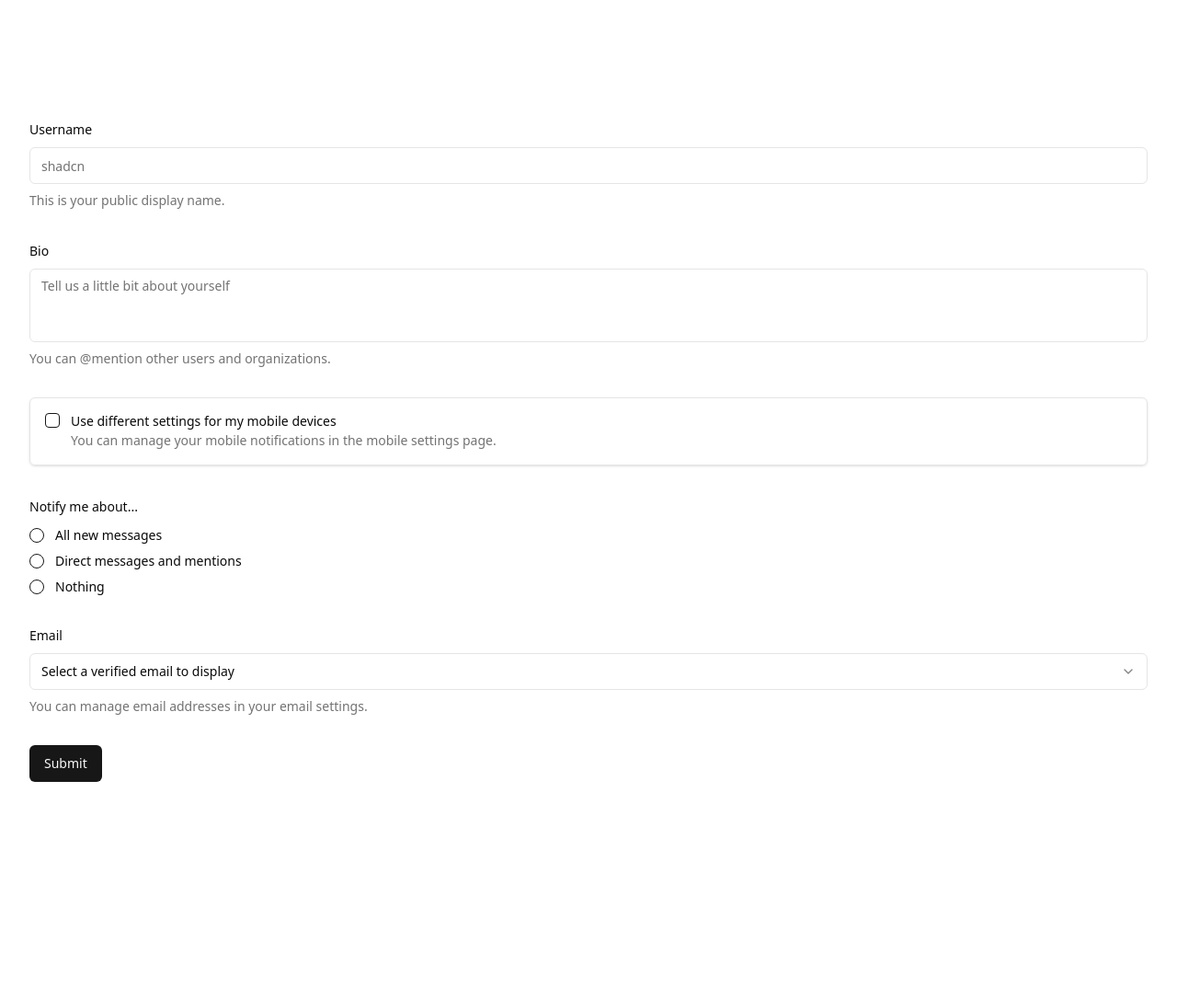
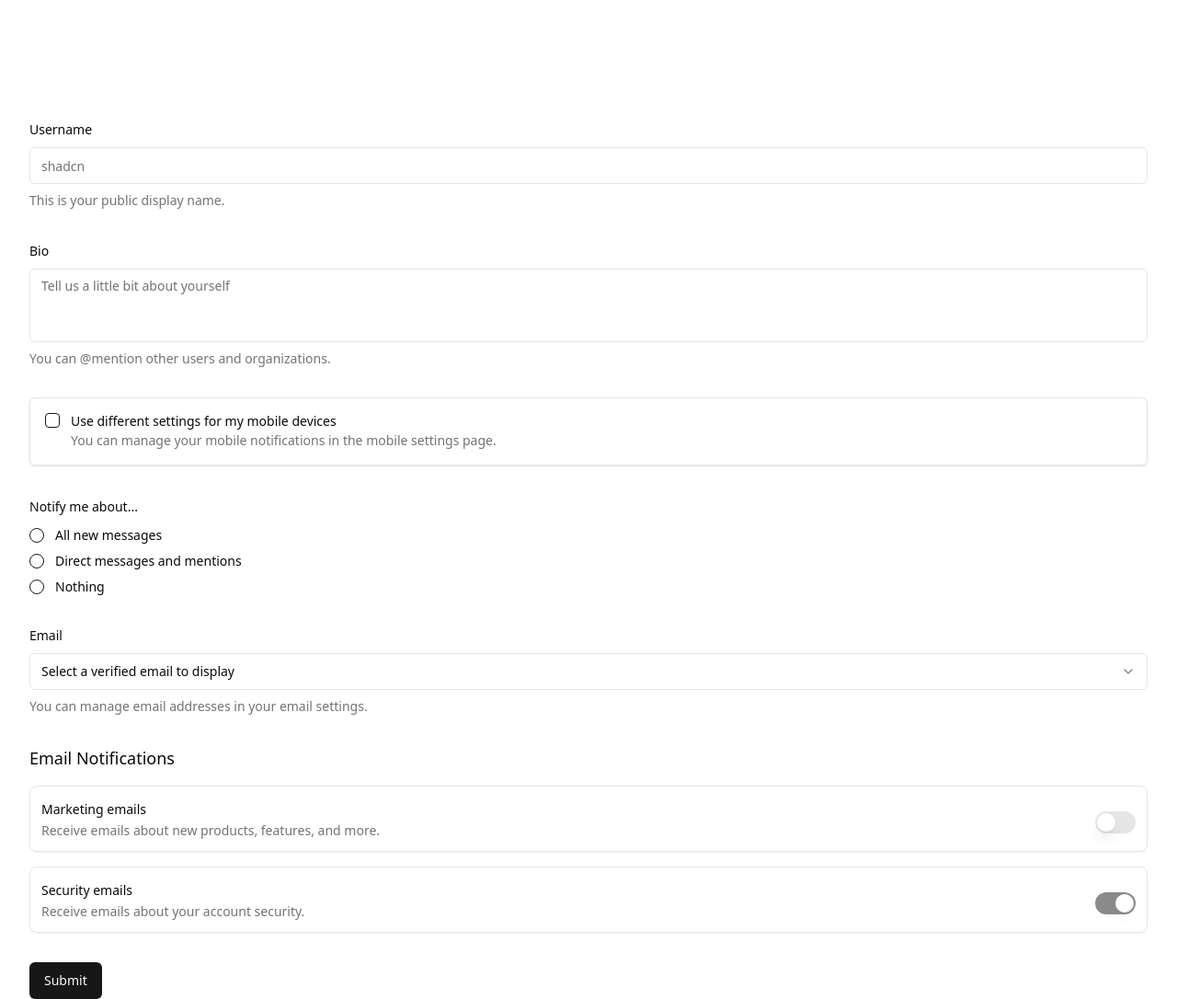
Before and after one commit to Nexters/daily-phrase-web, a React app in the folder packages/back-office/: page / in a window 1280 px wide. Shown: the whole page at 92% size. Before the commit the page ends 850 px from the top, so only its background shows below. Built offline with nearby package versions, Linux system fonts and the light colour scheme.

Commit message:
chore: shadcn-ui switch

```diff
--- a/packages/back-office/package.json
+++ b/packages/back-office/package.json
@@ -15,6 +15,7 @@
     "@radix-ui/react-radio-group": "^1.1.3",
     "@radix-ui/react-select": "^2.0.0",
     "@radix-ui/react-slot": "^1.0.2",
+    "@radix-ui/react-switch": "^1.0.3",
     "class-variance-authority": "^0.7.0",
     "clsx": "^2.1.0",
     "lucide-react": "^0.309.0",
--- a/packages/back-office/src/components/form-example.tsx
+++ b/packages/back-office/src/components/form-example.tsx
@@ -27,6 +27,7 @@ import {
   SelectTrigger,
   SelectValue,
 } from '~/components/ui/select';
+import { Switch } from '~/components/ui/switch';
 
 const formSchema = z.object({
   username: z.string().min(2, {
@@ -49,6 +50,8 @@ const formSchema = z.object({
       required_error: 'Please select an email to display.',
     })
     .email(),
+  marketing_emails: z.boolean().default(false).optional(),
+  security_emails: z.boolean(),
 });
 
 export function ProfileForm() {
@@ -58,6 +61,7 @@ export function ProfileForm() {
     defaultValues: {
       username: '',
       bio: '',
+      security_emails: true,
     },
   });
 
@@ -185,6 +189,48 @@ export function ProfileForm() {
             </FormItem>
           )}
         />
+        <div>
+          <h3 className='mb-4 text-lg font-medium'>Email Notifications</h3>
+          <div className='space-y-4'>
+            <FormField
+              control={form.control}
+              name='marketing_emails'
+              render={({ field }) => (
+                <FormItem className='flex flex-row items-center justify-between rounded-lg border p-3 shadow-sm'>
+                  <div className='space-y-0.5'>
+                    <FormLabel>Marketing emails</FormLabel>
+                    <FormDescription>
+                      Receive emails about new products, features, and more.
+                    </FormDescription>
+                  </div>
+                  <FormControl>
+                    <Switch checked={field.value} onCheckedChange={field.onChange} />
+                  </FormControl>
+                </FormItem>
+              )}
+            />
+            <FormField
+              control={form.control}
+              name='security_emails'
+              render={({ field }) => (
+                <FormItem className='flex flex-row items-center justify-between rounded-lg border p-3 shadow-sm'>
+                  <div className='space-y-0.5'>
+                    <FormLabel>Security emails</FormLabel>
+                    <FormDescription>Receive emails about your account security.</FormDescription>
+                  </div>
+                  <FormControl>
+                    <Switch
+                      checked={field.value}
+                      onCheckedChange={field.onChange}
+                      disabled
+                      aria-readonly
+                    />
+                  </FormControl>
+                </FormItem>
+              )}
+            />
+          </div>
+        </div>
         <Button type='submit'>Submit</Button>
       </form>
     </Form>
--- /dev/null
+++ b/packages/back-office/src/components/ui/switch.tsx
@@ -0,0 +1,29 @@
+"use client"
+
+import * as React from "react"
+import * as SwitchPrimitives from "@radix-ui/react-switch"
+
+import { cn } from "src/libs/utils"
+
+const Switch = React.forwardRef<
+  React.ElementRef<typeof SwitchPrimitives.Root>,
+  React.ComponentPropsWithoutRef<typeof SwitchPrimitives.Root>
+>(({ className, ...props }, ref) => (
+  <SwitchPrimitives.Root
+    className={cn(
+      "peer inline-flex h-6 w-11 shrink-0 cursor-pointer items-center rounded-full border-2 border-transparent transition-colors focus-visible:outline-none focus-visible:ring-2 focus-visible:ring-ring focus-visible:ring-offset-2 focus-visible:ring-offset-background disabled:cursor-not-allowed disabled:opacity-50 data-[state=checked]:bg-primary data-[state=unchecked]:bg-input",
+      className
+    )}
+    {...props}
+    ref={ref}
+  >
+    <SwitchPrimitives.Thumb
+      className={cn(
+        "pointer-events-none block h-5 w-5 rounded-full bg-background shadow-lg ring-0 transition-transform data-[state=checked]:translate-x-5 data-[state=unchecked]:translate-x-0"
+      )}
+    />
+  </SwitchPrimitives.Root>
+))
+Switch.displayName = SwitchPrimitives.Root.displayName
+
+export { Switch }
```
Also changed, not shown: pnpm-lock.yaml.
